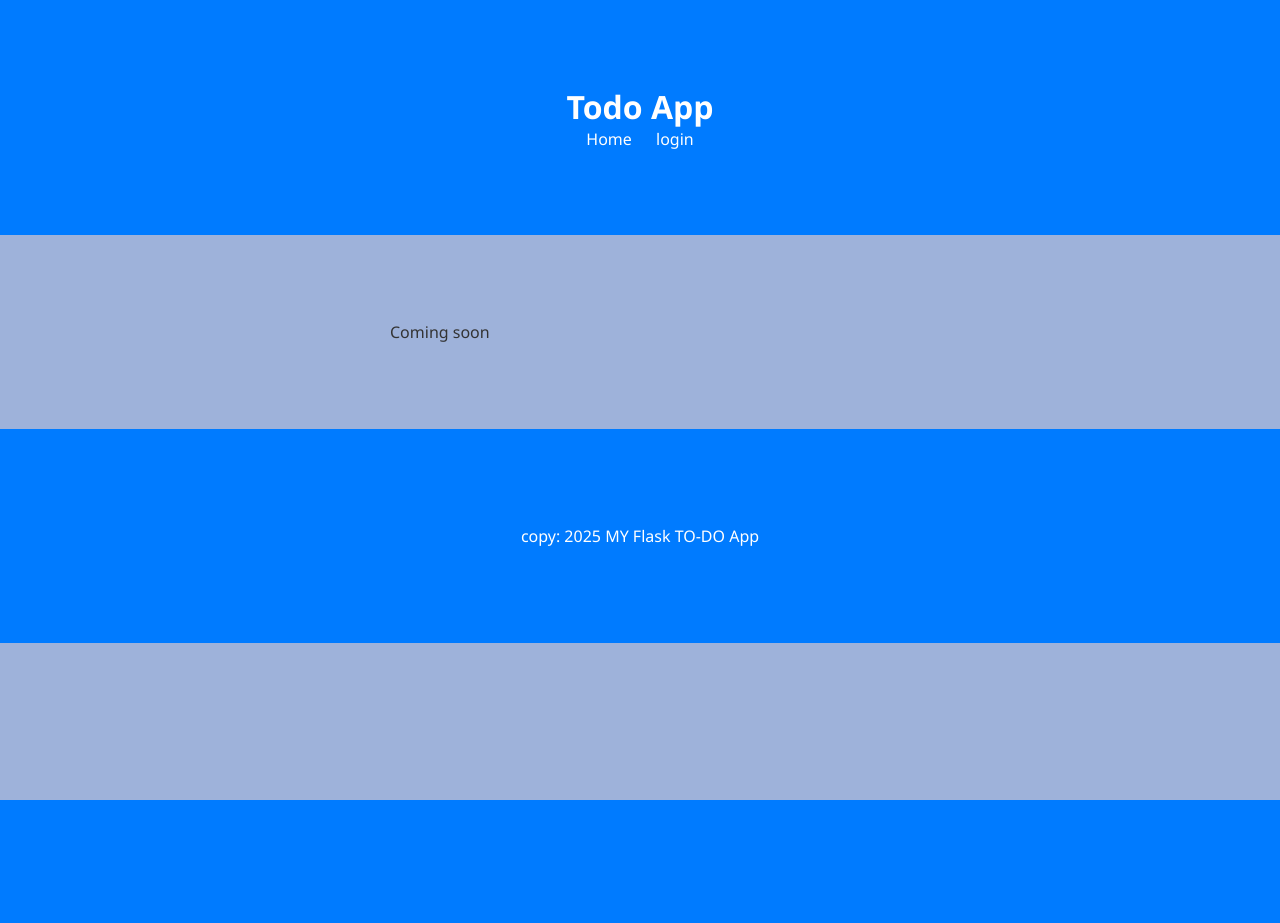
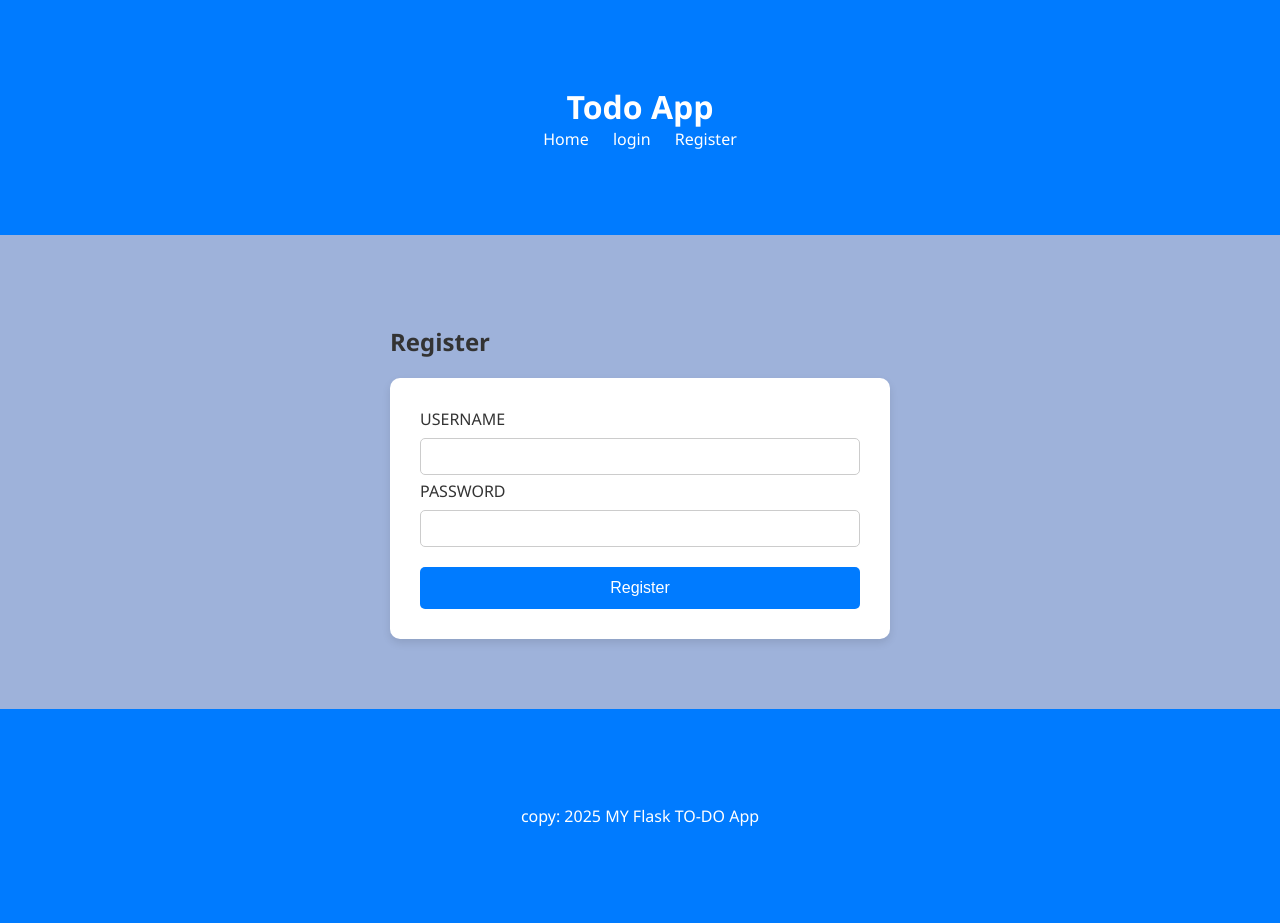
Before and after one commit to WaniyaFarooq/Todo-app-with-flask, a Flask app: template app/templates/register.html in a window 1280 px wide. Before the commit the page ends 800 px from the top, so only its background shows below. Run offline with Flask 3, Linux system fonts and the light colour scheme; the template is opened without the code that fills it: values that come from a table or form of the project are taken from there, others are empty.

Commit message:
Add registration functionality (vague)with form validation and update navigation links

```diff
--- /dev/null
+++ b/app/forms/register.py
@@ -0,0 +1,8 @@
+from flask_wtf import FlaskForm
+from wtforms import StringField, PasswordField, SubmitField
+from wtforms.validators import DataRequired, Length
+
+class RegisterForm(FlaskForm):
+    username = StringField("USERNAME",validators=[DataRequired(),Length(min=3,max=25)])
+    password = PasswordField("PASSWORD",validators=[DataRequired()])
+    submit = SubmitField("Register")
--- a/app/templates/base.html
+++ b/app/templates/base.html
@@ -16,8 +16,10 @@
             <a href="{{url_for('tasks.view_tasks') }}">Home</a>
             {% if 'user' in session %}
             <a href="{{url_for('auth.logout') }}">Logout</a>
+
             {% else %}
             <a href="{{url_for('auth.login') }}">login</a>
+            <a href="{{url_for('auth.register') }}">Register</a>
             {%endif%}
         </nav>
     </div>
--- a/app/templates/register.html
+++ b/app/templates/register.html
@@ -1,5 +1,37 @@
 {% extends "base.html" %}
-{% block title %} Registration{% endblock  %}
+
+{% block title %}Register{% endblock %}
+
 {% block content %}
-<p>Coming soon</p>
-{% endblock  %}
+
+<h2>Register</h2>
+
+<form method="POST" action="{{ url_for('auth.register') }}" class="login-form">
+
+    {{ form.hidden_tag() }}
+
+    <div>
+        {{ form.username.label }}
+        {{ form.username(class="input-field") }}
+
+        {% for error in form.username.errors %}
+           <p class="error">{{ error }}</p>
+        {% endfor %}
+    </div>
+
+    <div>
+        {{ form.password.label }}
+        {{ form.password(class="input-field") }}
+
+        {% for error in form.password.errors %}
+            <p class="error">{{ error }}</p>
+        {% endfor %}
+    </div>
+
+    <div>
+        {{ form.submit(class="submit-btn") }}
+    </div>
+
+</form>
+
+{% endblock %}
```
Also changed, not shown: app/routes/auth.py (+17 -0 lines), instance/todo.db.
